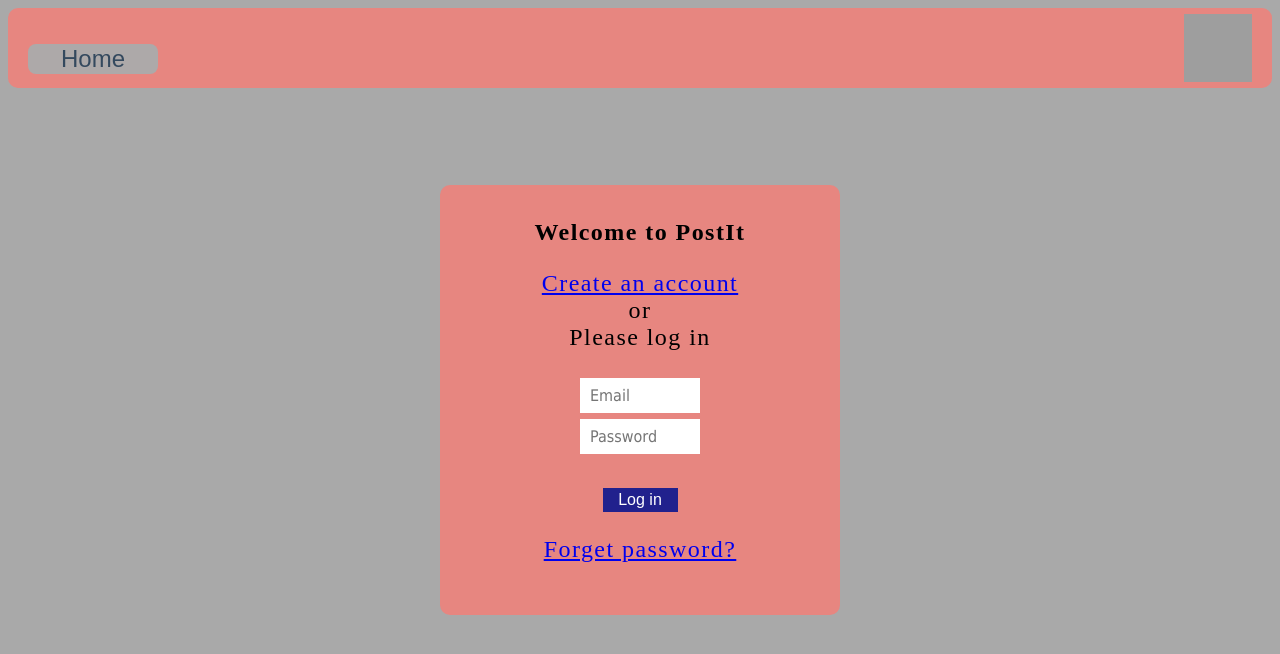
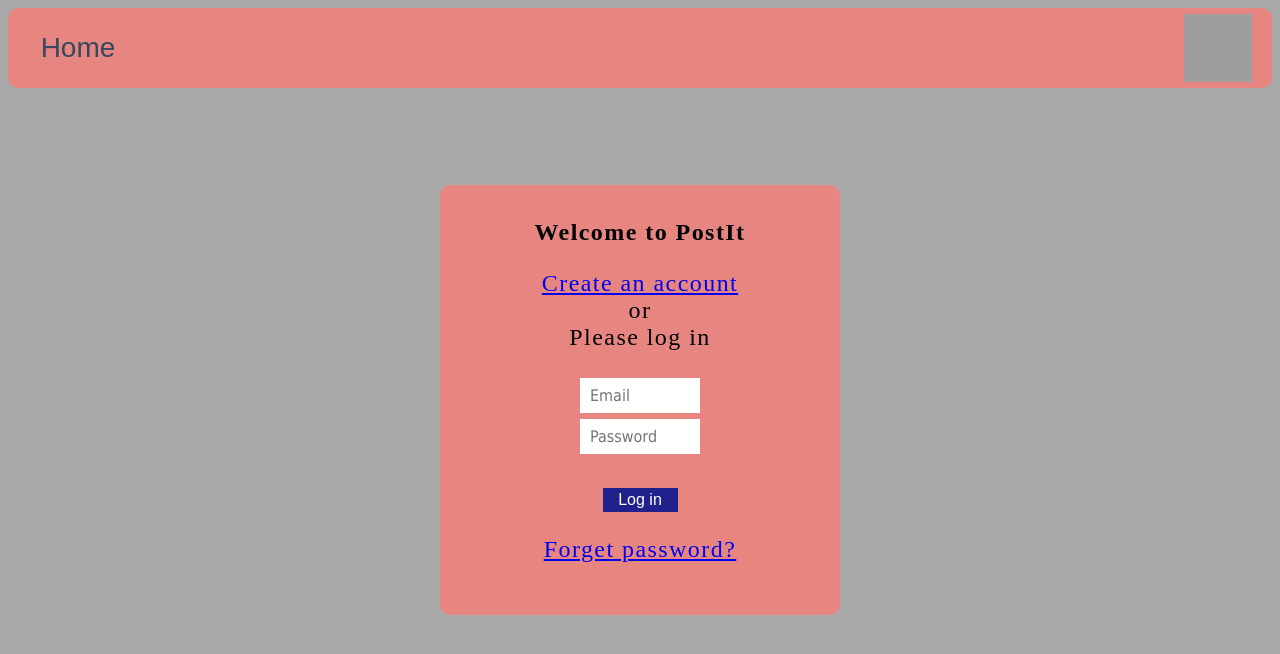
Before and after one commit to tormiteedemaa/Homework-1, a plain HTML site: page login.html in a window 1280 px wide. Drawn offline with Linux system fonts and the light colour scheme; grey boxes are pictures that could not be loaded.

Commit message:
Add files via upload

```diff
--- a/login.html
+++ b/login.html
@@ -63,21 +63,19 @@
       border: 0px solid rgb(203, 199, 199); /*Button border color*/
     }
     .button2 { /*Settings of one button named "Create post"*/
-      width:  130px; /*Button width*/
-      height: 30px; /*Button height*/
-      background: rgb(173, 169, 169); /*Button Color*/
+      width:  100px; /*Button width*/
+      height: 50px; /*Button height*/
+      background: #E78680; /*Button Color*/
       color: black; /*The color of the text inside the button*/
-      font-size: 24px; /*Text size*/
+      font-size: 28px; /*Text size*/
       border: 0cm;
       border-radius: 8px;
       color: #34495e;
-      margin: 0;
-      position: absolute;
-      top: 5.5%;
-
+      margin-top: 14px;
     }
     .button2:hover{
-        background-color: #CCC0BB;
+        background-color: #CCC0BB; /*Button Color*/
+        color: #092747; /*The color of the text inside the button*/
     }
   </style>
 </head>
```
